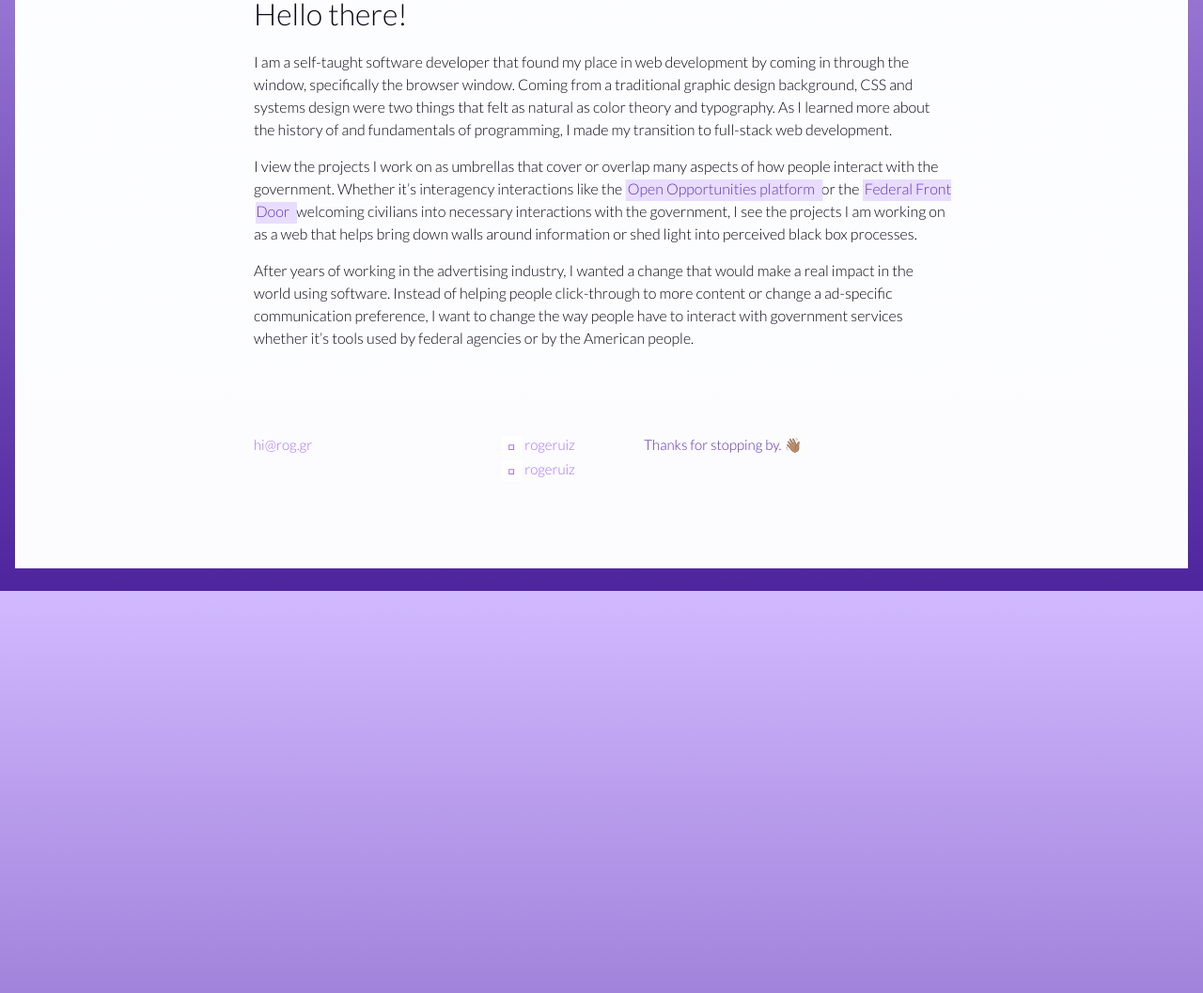
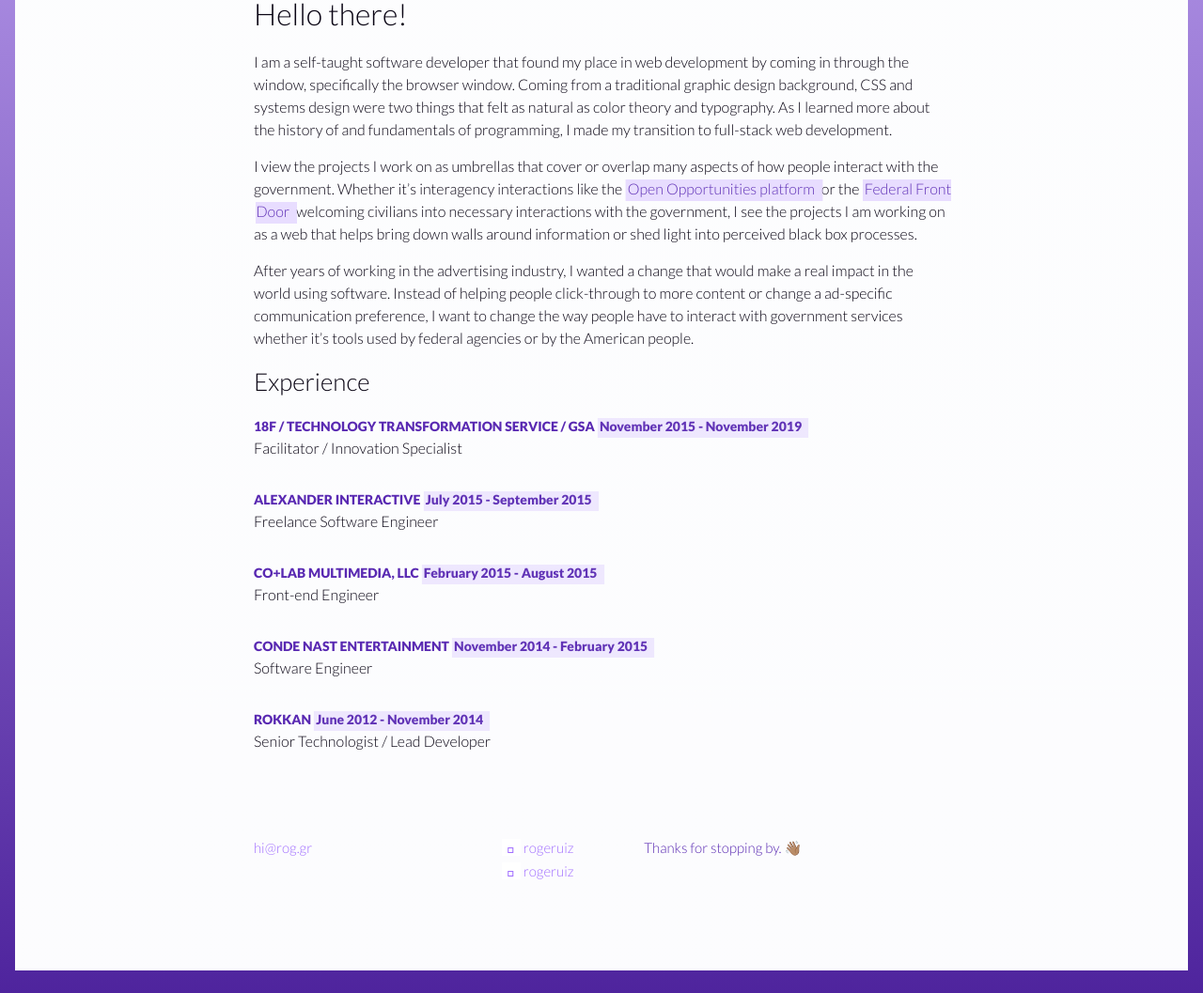
Before and after one commit to rogeruiz/write, a Jekyll site: the page built from about/index.md, in a window 1280 px wide, cut to the strip 543-1600 px from the top of the page. Shown: the whole strip at 94% size. Built offline with Jekyll 4.4.1, drawn with Linux system fonts in a browser that asks for light colours; some web fonts are replaced.

Commit message:
Add some experience to the about page

```diff
--- /dev/null
+++ b/_data/experiences.yml
@@ -0,0 +1,20 @@
+- name: 18F / Technology Transformation Service / GSA
+  title: Facilitator / Innovation Specialist
+  dates: November 2015 - November 2019
+  length: 4 years
+- name: Alexander Interactive
+  title: Freelance Software Engineer
+  dates: July 2015 - September 2015
+  length: 3 months
+- name: CO+LAB Multimedia, LLC
+  title: Front-end Engineer
+  dates: February 2015 - August 2015
+  length: 6 months
+- name: Conde Nast Entertainment
+  title: Software Engineer
+  dates: November 2014 - February 2015
+  length: 1 year 3 months
+- name: Rokkan
+  title: Senior Technologist / Lead Developer
+  dates: June 2012 - November 2014
+  length: 2 years 5 months
--- a/_sass/_base.scss
+++ b/_sass/_base.scss
@@ -168,9 +168,7 @@ blockquote {
  */
 pre,
 code {
-    font-size: 15px;
-    border: 1px solid $cl-secondary-left;
-    border-radius: 3px;
+    font-size: $base-font-size;
 }
 
 code {
--- a/_sass/_layout.scss
+++ b/_sass/_layout.scss
@@ -194,6 +194,12 @@ body {
     font-size: 44px;
 }
 
+.page-description {
+  font-weight: 700;
+  font-size: 1.25em;
+  color: #555;
+}
+
 .post-list {
     margin-left: 0;
     list-style: none;
@@ -226,7 +232,31 @@ body {
     }
 }
 
-
+.exp-list {
+  @extend .post-list;
+}
+.exp-name {
+  @extend .post-meta;
+  font-family: $ff-lato;
+}
+.exp-dates {
+  @extend .post-meta;
+  font-family: $ff-lato;
+  text-transform: capitalize;
+  $l-color: lighten(rgba($cl-tertiary-right, 0.5), 20%);
+  $l-spacing: 0.15em;
+  display: inline;
+  background: $l-color;
+  color: rgba($cl-tertiary-left, 0.95);
+  padding: 0;
+  padding-right: $l-spacing * 2.5;
+  padding-bottom: $l-spacing * 1.75;
+  position: relative;
+  left: $l-spacing;
+  box-shadow: $l-spacing 0 0 $l-color,
+              ($l-spacing * -1) 0 0 $l-color;
+}
+.exp-title {}
 
 /**
  * Posts
--- a/about/index.md
+++ b/about/index.md
@@ -24,9 +24,22 @@ information or shed light into perceived black box processes.
 
 [openopps]: https://github.com/18F/openopps-platform "Open Opportunities Github Repo"
 [ffd]: https://labs.usa.gov/ "Federal Front Door at USA.gov"
+[uswds]: https://standards.usa.gov/ "Draft US Web Design Standards"
+[cg-home]: https://cloud.gov/ "A Platform as a Service for government teams"
 
 After years of working in the advertising industry, I wanted a change that would
 make a real impact in the world using software. Instead of helping people
 click-through to more content or change a ad-specific communication preference,
 I want to change the way people have to interact with government services whether
 it's tools used by federal agencies or by the American people.
+
+### Experience
+<ul class="exp-list">
+  {% for exp in site.data.experiences %}
+  <li>
+    <span class="exp-name">{{ exp.name }}</span>
+    <span class="exp-dates" title="{{ exp.length }}">{{ exp.dates }}</span>
+    <p>{{ exp.title }}</p>
+  </li>
+  {% endfor %}
+</ul>
```
